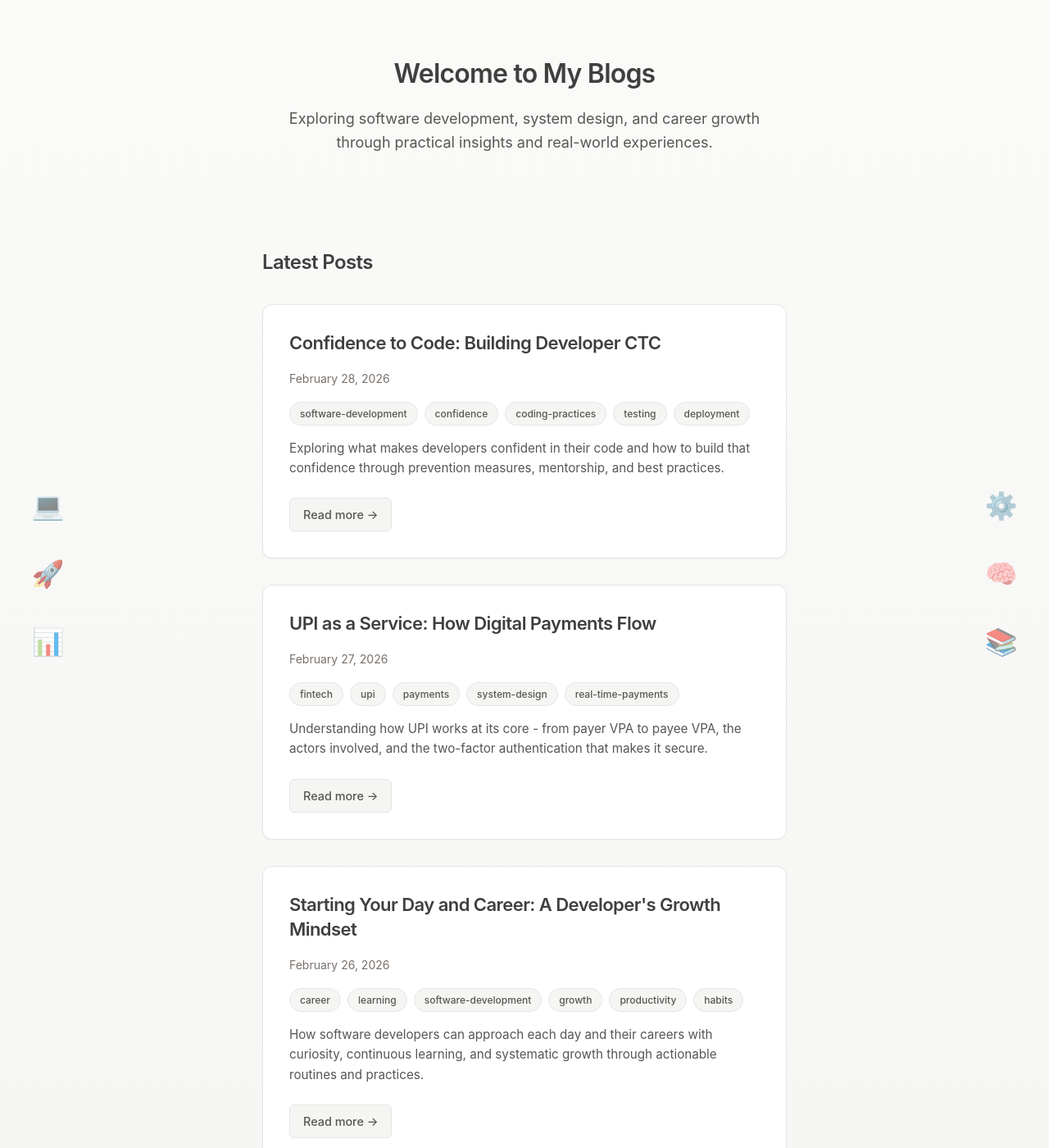
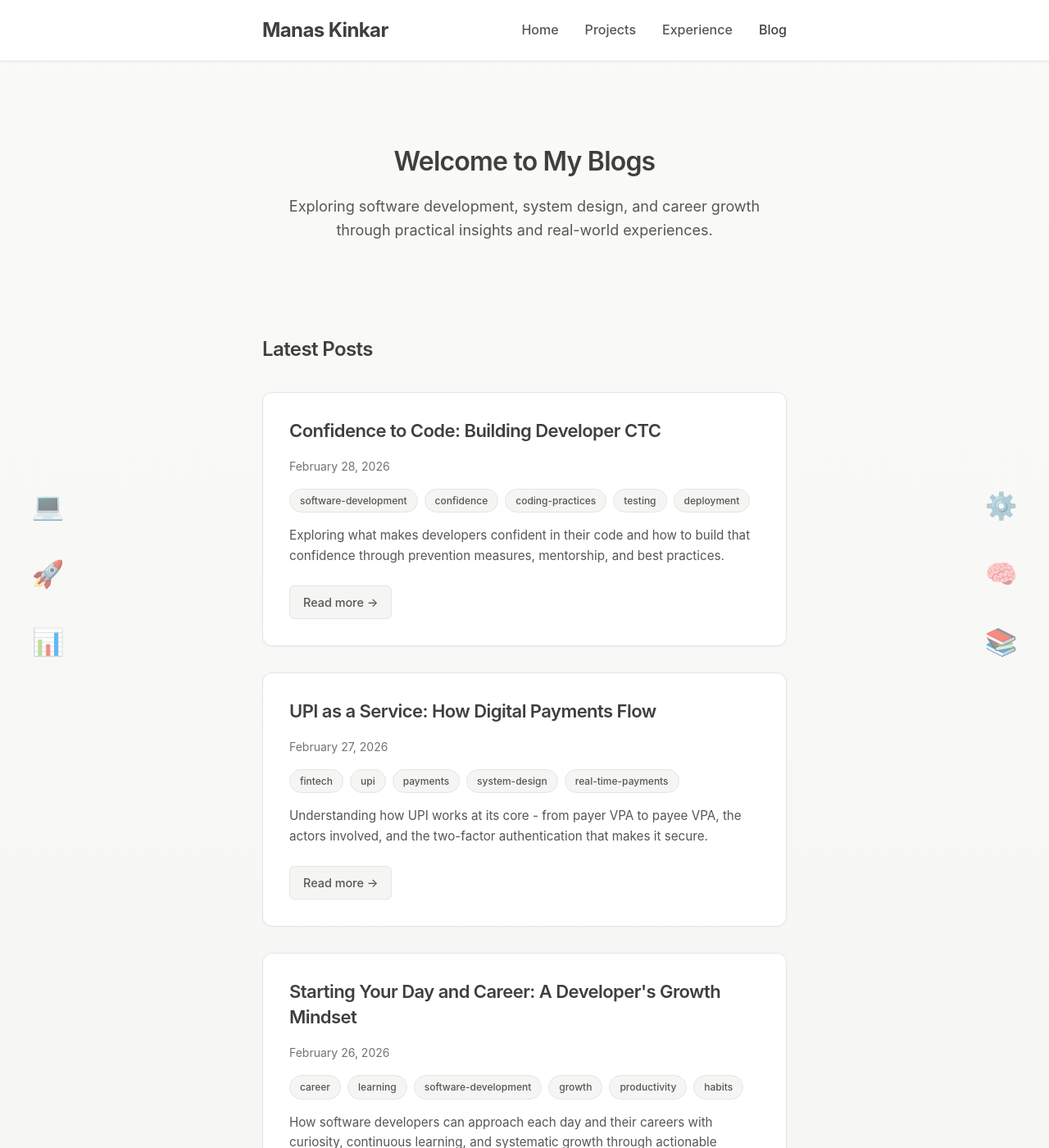
Before and after one commit to Manask322/blogs, a Jekyll site: the page built from index.html, in a window 1280 px wide and 1400 px high. Shown: the whole window at 82% size. Built offline with Jekyll 4.4.1, drawn with Linux system fonts in a browser that asks for light colours.

Commit message:
Add main site header navigation to match manask322.github.io
- Add sticky header with Manas Kinkar brand
- Include navigation links: Home, Projects, Experience, Blog
- Match styling with main personal website
- Blog link is marked as active
- Responsive design for mobile

Made-with: Cursor

```diff
--- a/_layouts/default.html
+++ b/_layouts/default.html
@@ -86,6 +86,24 @@
         </div>
     </aside>
 
+    {% unless page.layout == 'post' %}
+    <header class="main-header">
+        <div class="container">
+            <nav class="main-nav">
+                <div class="nav-brand">
+                    <a href="https://manask322.github.io/">Manas Kinkar</a>
+                </div>
+                <ul class="nav-links">
+                    <li><a href="https://manask322.github.io/">Home</a></li>
+                    <li><a href="https://manask322.github.io/#projects">Projects</a></li>
+                    <li><a href="https://manask322.github.io/#experience">Experience</a></li>
+                    <li><a href="{{ '/' | relative_url }}" class="active">Blog</a></li>
+                </ul>
+            </nav>
+        </div>
+    </header>
+    {% endunless %}
+
     <main class="site-main">
         {{ content }}
     </main>
--- a/assets/css/style.css
+++ b/assets/css/style.css
@@ -111,38 +111,70 @@ body {
     opacity: 0.9;
 }
 
-/* Site Header */
-.site-header {
-    background: var(--bg-elevated);
-    border-bottom: 1px solid var(--border-light);
-    padding: clamp(2rem, 5vw, 3rem) 0;
-    margin-bottom: 2rem;
-    box-shadow: var(--shadow-sm);
+/* Main Header Navigation */
+.main-header {
+    background: var(--bg-elevated) !important;
+    border-bottom: 1px solid var(--border-light) !important;
+    padding: 1rem 0 !important;
+    margin-bottom: 2rem !important;
+    box-shadow: var(--shadow-sm) !important;
+    position: sticky !important;
+    top: 0 !important;
+    z-index: 100 !important;
 }
 
-.site-header h1 {
-    font-size: clamp(1.75rem, 4vw, 2.25rem);
-    font-weight: 700;
-    margin-bottom: 0.75rem;
-    letter-spacing: -0.025em;
+.main-nav {
+    display: flex !important;
+    justify-content: space-between !important;
+    align-items: center !important;
 }
 
-.site-header h1 a {
-    color: var(--text-primary);
-    text-decoration: none;
-    transition: color 0.2s ease;
+.nav-brand a {
+    font-size: 1.5rem !important;
+    font-weight: 700 !important;
+    color: var(--text-primary) !important;
+    text-decoration: none !important;
+    letter-spacing: -0.025em !important;
 }
 
-.site-header h1 a:hover {
-    color: var(--accent-primary);
+.nav-brand a:hover {
+    color: var(--accent-primary) !important;
 }
 
-.subtitle {
-    color: var(--text-secondary);
-    font-size: clamp(1rem, 2.5vw, 1.125rem);
-    font-weight: 400;
-    line-height: 1.5;
-    max-width: 600px;
+.nav-links {
+    display: flex !important;
+    list-style: none !important;
+    gap: 2rem !important;
+    margin: 0 !important;
+    padding: 0 !important;
+}
+
+.nav-links li {
+    margin: 0 !important;
+}
+
+.nav-links a {
+    color: var(--text-secondary) !important;
+    text-decoration: none !important;
+    font-weight: 500 !important;
+    transition: color 0.2s ease !important;
+    padding: 0.5rem 0 !important;
+}
+
+.nav-links a:hover,
+.nav-links a.active {
+    color: var(--text-primary) !important;
+}
+
+@media (max-width: 768px) {
+    .main-nav {
+        flex-direction: column !important;
+        gap: 1rem !important;
+    }
+
+    .nav-links {
+        gap: 1.5rem !important;
+    }
 }
 
 /* Main content */
```
